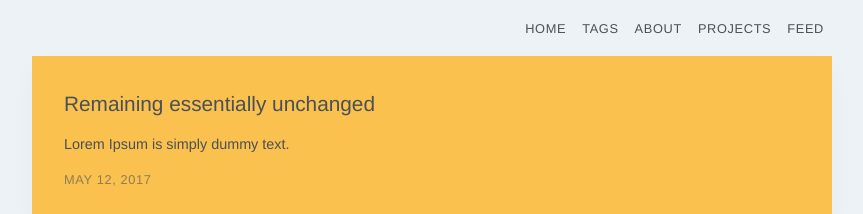
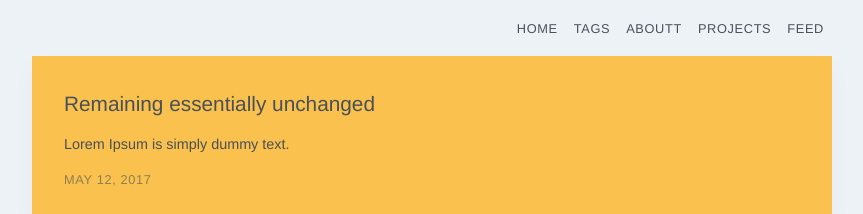
Before and after one commit to vonHund/colorie, a Jekyll site: the page built from index.html, in a window 1280 px wide. Shown: the top 214 px of the page, without its empty margins (208-1071 px from the left). Built offline with Jekyll 4.4.1, drawn with Linux system fonts in a browser that asks for light colours; some web fonts are replaced.

Commit message:
Update navigation.html

```diff
--- a/_includes/navigation.html
+++ b/_includes/navigation.html
@@ -2,7 +2,7 @@
   <ul>
     <li><a href="/" {% if page.url == "/" %}class="active"{% endif %}>Home</a></li>
     <li><a href="/tags" {% if page.url == "/tags" %}class="active"{% endif %}>Tags</a></li>
-    <li><a href="/about" {% if page.url == "/about" %}class="active"{% endif %}>About</a></li>
+    <li><a href="/aboutt" {% if page.url == "/aboutt" %}class="active"{% endif %}>Aboutt</a></li>
     <li><a href="/projects" {% if page.url == "/projects" %}class="active"{% endif %}>Projects</a></li>
     <li><a href="/atom.xml">Feed</a></li>
   </ul>
```
